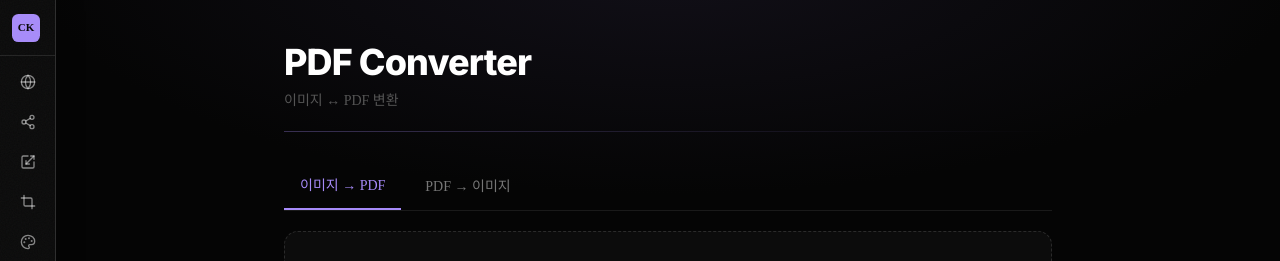
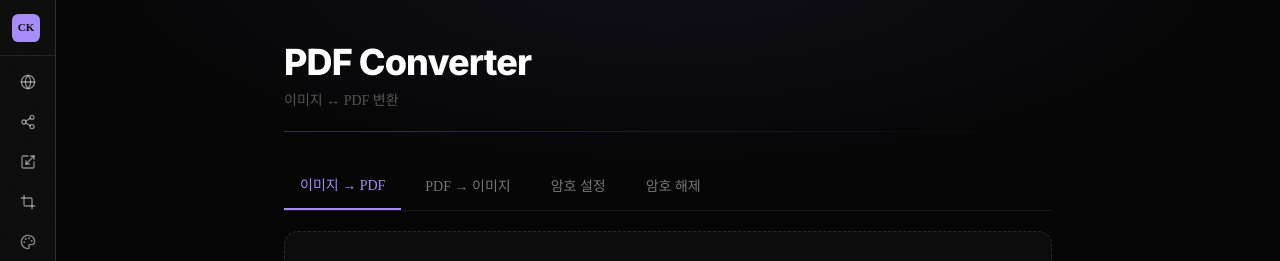
Before and after one commit to wjdxodbs/craftkit, a Next.js app: page /tools/pdf-converter in a window 1280 px wide. Shown: the top 261 px of the page. Built offline with nearby package versions, Linux system fonts and the light colour scheme.

Commit message:
feat: PDF 암호 설정/해제 탭 추가

```diff
--- a/src/widgets/pdf-converter/ui/PdfConverter.tsx
+++ b/src/widgets/pdf-converter/ui/PdfConverter.tsx
@@ -2,8 +2,17 @@
 import { useState } from 'react'
 import { ImageToPdfTab } from './ImageToPdfTab'
 import { PdfToImageTab } from './PdfToImageTab'
+import { PdfEncryptTab } from './PdfEncryptTab'
+import { PdfDecryptTab } from './PdfDecryptTab'
 
-type Tab = 'image-to-pdf' | 'pdf-to-image'
+type Tab = 'image-to-pdf' | 'pdf-to-image' | 'pdf-encrypt' | 'pdf-decrypt'
+
+const TABS: { id: Tab; label: string }[] = [
+  { id: 'image-to-pdf', label: '이미지 → PDF' },
+  { id: 'pdf-to-image', label: 'PDF → 이미지' },
+  { id: 'pdf-encrypt', label: '암호 설정' },
+  { id: 'pdf-decrypt', label: '암호 해제' },
+]
 
 export function PdfConverter() {
   const [activeTab, setActiveTab] = useState<Tab>('image-to-pdf')
@@ -12,32 +21,27 @@ export function PdfConverter() {
     <div className="space-y-5">
       {/* 탭 네비게이션 */}
       <div className="flex gap-2 border-b border-[#ffffff15]">
+        {TABS.map((tab) => (
           <button
-          onClick={() => setActiveTab('image-to-pdf')}
+            key={tab.id}
+            onClick={() => setActiveTab(tab.id)}
             className={`px-4 py-3 text-sm font-medium transition-colors ${
-            activeTab === 'image-to-pdf'
+              activeTab === tab.id
                 ? 'border-b-2 border-[#a78bfa] text-[#a78bfa]'
                 : 'text-[#777] hover:text-[#aaa]'
             }`}
           >
-          이미지 → PDF
+            {tab.label}
           </button>
-        <button
-          onClick={() => setActiveTab('pdf-to-image')}
-          className={`px-4 py-3 text-sm font-medium transition-colors ${
-            activeTab === 'pdf-to-image'
-              ? 'border-b-2 border-[#a78bfa] text-[#a78bfa]'
-              : 'text-[#777] hover:text-[#aaa]'
-          }`}
-        >
-          PDF → 이미지
-        </button>
+        ))}
       </div>
 
       {/* 탭 콘텐츠 */}
       <div>
         {activeTab === 'image-to-pdf' && <ImageToPdfTab />}
         {activeTab === 'pdf-to-image' && <PdfToImageTab />}
+        {activeTab === 'pdf-encrypt' && <PdfEncryptTab />}
+        {activeTab === 'pdf-decrypt' && <PdfDecryptTab />}
       </div>
     </div>
   )
```
Lines whose indentation alone changed are shown as unchanged.
